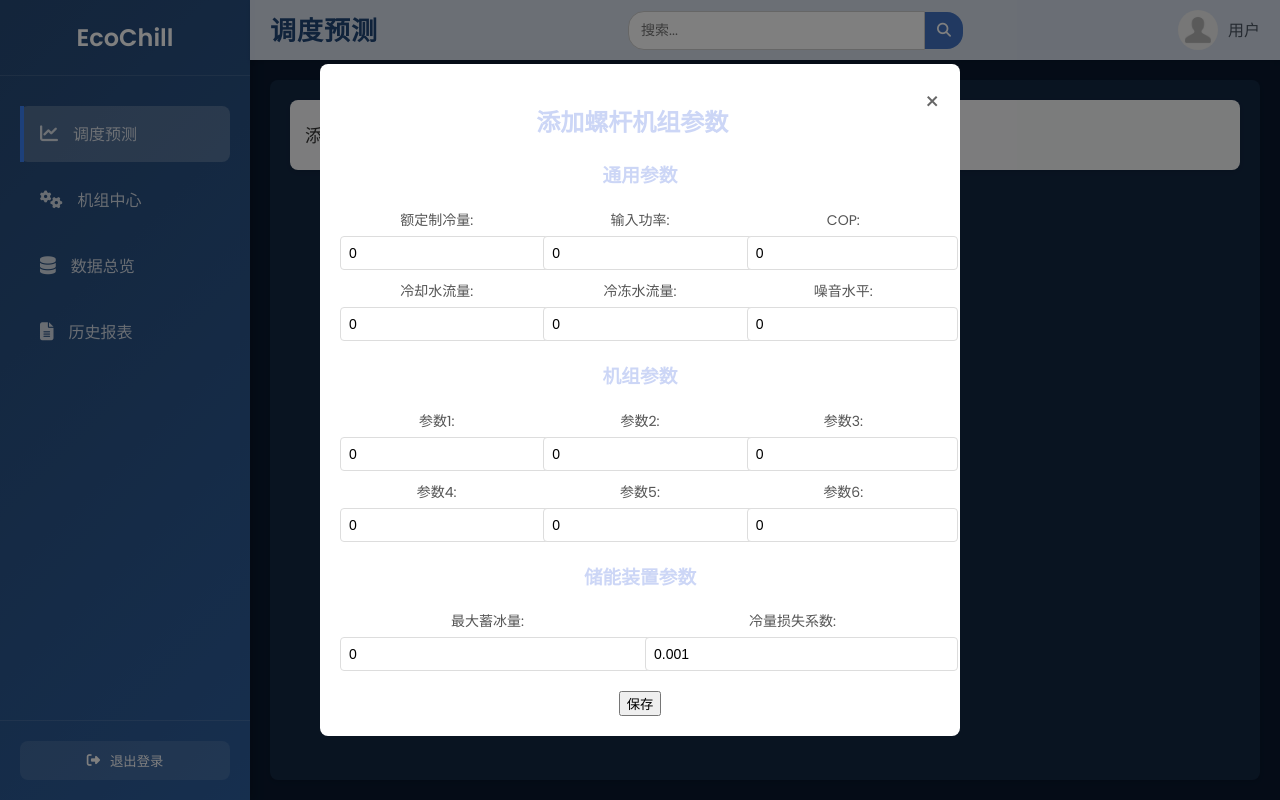
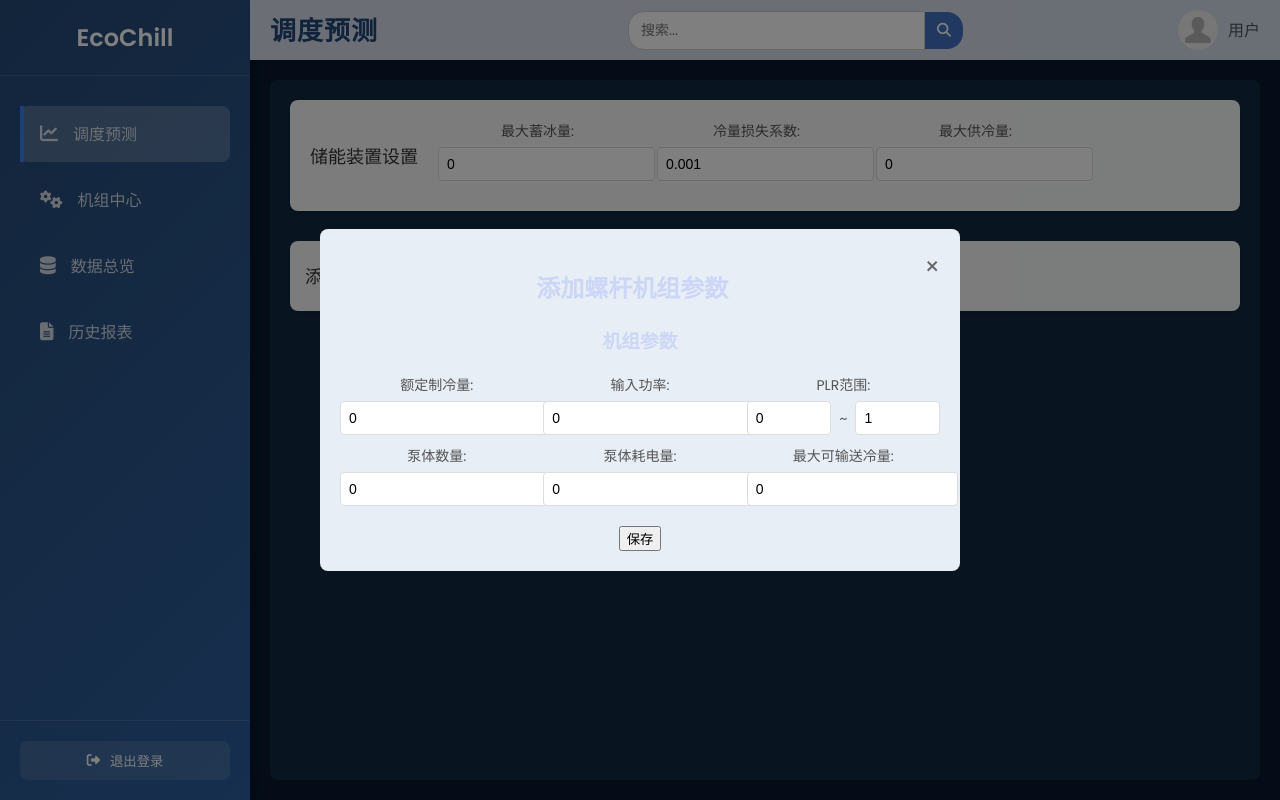
Before and after one commit to SharkPepper-77777/EcoChill, a Vue app: page / in a window 1280 px wide. Both pictures are taken after a click on the button "添加". Built offline with nearby package versions, Linux system fonts and the light colour scheme.

Commit message:
Update SchedulingPredictionView.vue

```diff
--- a/src/views/SchedulingPredictionView.vue
+++ b/src/views/SchedulingPredictionView.vue
@@ -1,67 +1,9 @@
 <template>
   <div>
-    <!-- 顶部栏 -->
-    <div class="top-bar">
-      <span class="label">添加机组</span>
-      <select v-model="selectedUnitType">
-        <option value="螺杆">螺杆机组</option>
-        <option value="基载">基载机组</option>
-        <option value="双工况">双工况机组</option>
-      </select>
-      <button @click="showModal = true">添加</button>
-    </div>
-
-    <!-- 弹窗 -->
-    <div v-if="showModal" class="modal">
-      <div class="modal-content">
-        <span class="close" @click="showModal = false">&times;</span>
-        <h2>添加{{ selectedUnitType }}机组参数</h2>
-
-        <!-- 通用参数 -->
-        <div class="section">
-          <h3>通用参数</h3>
-          <div class="param-row">
-            <div v-for="param in commonParams" :key="param.name" class="param-item">
-              <label :for="param.name">{{ param.label }}:</label>
-              <input :type="param.type" :id="param.name" v-model="param.value" />
-            </div>
-          </div>
-        </div>
-
-        <!-- 机组类型参数 -->
-        <div class="section">
-          <h3>机组参数</h3>
-          <!-- 螺杆和基载机组 -->
-          <div v-if="selectedUnitType === '螺杆' || selectedUnitType === '基载'">
-            <div class="param-row">
-              <div v-for="param in unitParams" :key="param.name" class="param-item">
-                <label :for="param.name">{{ param.label }}:</label>
-                <input :type="param.type" :id="param.name" v-model="param.value" />
-              </div>
-            </div>
-          </div>
-          <!-- 双工况机组 -->
-          <div v-if="selectedUnitType === '双工况'">
-            <h4>制冷模式参数</h4>
-            <div class="param-row">
-              <div v-for="param in coolingModeParams" :key="param.name" class="param-item">
-                <label :for="param.name">{{ param.label }}:</label>
-                <input :type="param.type" :id="param.name" v-model="param.value" />
-              </div>
-            </div>
-            <h4>制冰模式参数</h4>
-            <div class="param-row">
-              <div v-for="param in iceModeParams" :key="param.name" class="param-item">
-                <label :for="param.name">{{ param.label }}:</label>
-                <input :type="param.type" :id="param.name" v-model="param.value" />
-              </div>
-            </div>
-          </div>
-        </div>
-
-        <!-- 储能装置参数 -->
-        <div class="section">
-          <h3>储能装置参数</h3>
+    <!-- 储能装置参数设置框 -->
+    <div class="storage-settings">
+      <div class="storage-header">
+        <h3>储能装置设置</h3>
         <div class="param-row">
           <div class="param-item">
             <label for="max-ice-storage">最大蓄冰量:</label>
@@ -76,6 +18,114 @@
               v-model="storageParams.coolingLossCoefficient"
             />
           </div>
+          <div class="param-item">
+            <label for="max-cooling-capacity">最大供冷量:</label>
+            <input
+              id="max-cooling-capacity"
+              type="number"
+              v-model="storageParams.maxCoolingCapacity"
+            />
+          </div>
+        </div>
+      </div>
+    </div>
+
+    <!-- 顶部栏 -->
+    <div class="top-bar">
+      <span class="label">添加机组</span>
+      <select v-model="selectedUnitType">
+        <option value="螺杆">螺杆式冷水机组</option>
+        <option value="基载">基载离心式冷水机组</option>
+        <option value="双工况">双工况离心式冷水机组</option>
+      </select>
+      <button @click="showModal = true">添加</button>
+    </div>
+
+    <!-- 弹窗 -->
+    <div v-if="showModal" class="modal">
+      <div class="modal-content">
+        <span class="close" @click="showModal = false">&times;</span>
+        <h2>添加{{ selectedUnitType }}机组参数</h2>
+
+        <!-- 机组类型参数 -->
+        <div class="section">
+          <h3>机组参数</h3>
+          <!-- 螺杆和基载机组 -->
+          <div v-if="selectedUnitType === '螺杆' || selectedUnitType === '基载'">
+            <div class="param-row">
+              <div v-for="param in unitParams" :key="param.name" class="param-item">
+                <label :for="param.name">{{ param.label }}:</label>
+                <template v-if="param.type === 'range'">
+                  <div class="range-inputs">
+                    <input
+                      type="number"
+                      :id="`${param.name}-min`"
+                      v-model="param.value[0]"
+                      placeholder="最小值"
+                    />
+                    <span class="range-separator">~</span>
+                    <input
+                      type="number"
+                      :id="`${param.name}-max`"
+                      v-model="param.value[1]"
+                      placeholder="最大值"
+                    />
+                  </div>
+                </template>
+                <input v-else :type="param.type" :id="param.name" v-model="param.value" />
+              </div>
+            </div>
+          </div>
+          <!-- 双工况机组 -->
+          <div v-if="selectedUnitType === '双工况'">
+            <h4>制冷模式参数</h4>
+            <div class="param-row">
+              <div v-for="param in coolingModeParams" :key="param.name" class="param-item">
+                <label :for="param.name">{{ param.label }}:</label>
+                <template v-if="param.type === 'range'">
+                  <div class="range-inputs">
+                    <input
+                      type="number"
+                      :id="`${param.name}-min`"
+                      v-model="param.value[0]"
+                      placeholder="最小值"
+                    />
+                    <span class="range-separator">~</span>
+                    <input
+                      type="number"
+                      :id="`${param.name}-max`"
+                      v-model="param.value[1]"
+                      placeholder="最大值"
+                    />
+                  </div>
+                </template>
+                <input v-else :type="param.type" :id="param.name" v-model="param.value" />
+              </div>
+            </div>
+            <h4>制冰模式参数</h4>
+            <div class="param-row">
+              <div v-for="param in iceModeParams" :key="param.name" class="param-item">
+                <label :for="param.name">{{ param.label }}:</label>
+                <template v-if="param.type === 'range'">
+                  <div class="range-inputs">
+                    <input
+                      type="number"
+                      :id="`${param.name}-min`"
+                      v-model="param.value[0]"
+                      placeholder="最小值"
+                    />
+                    <span class="range-separator">~</span>
+                    <input
+                      type="number"
+                      :id="`${param.name}-max`"
+                      v-model="param.value[1]"
+                      placeholder="最大值"
+                    />
+                  </div>
+                </template>
+                <input v-else :type="param.type" :id="param.name" v-model="param.value" />
+              </div>
+            </div>
           </div>
         </div>
 
@@ -86,44 +136,39 @@
     <!-- 机组卡片展示 -->
     <div class="unit-list">
   <div v-for="unit in units" :key="unit.id" class="unit-card">
-        <!-- 顶部：编号和名称 -->
     <div class="card-header">
       <span class="unit-id">#{{ unit.id }}</span>
       <span class="unit-name">{{ unit.name }}</span>
     </div>
 
-        <!-- 中部：类型和通用参数 -->
     <div class="card-body">
       <div class="unit-type">类型: {{ unit.type }}</div>
+
+      <!-- 通用参数（螺杆和基载） -->
+      <div v-if="unit.type !== '双工况'">
         <div class="params-grid">
-            <div v-for="(value, key) in unit.commonParams" :key="key" class="param-row">
+          <div v-for="(value, key) in unit.unitParams" :key="key" class="param-row">
             <span class="param-name">{{ key }}:</span>
-              <span class="param-value">{{ value }}</span>
+            <span class="param-value">{{ formatParamValue(value) }}</span>
           </div>
         </div>
       </div>
 
-        <!-- 底部：机组参数 -->
-        <div class="card-footer">
-          <div v-if="unit.type === '螺杆' || unit.type === '基载'">
-            <div class="params-grid">
-              <div v-for="(value, key) in unit.unitParams" :key="key" class="param-row">
-                <span class="param-name">{{ key }}:</span>
-                <span class="param-value">{{ value }}</span>
-              </div>
-            </div>
-          </div>
-          <div v-if="unit.type === '双工况'">
+      <!-- 双工况参数 -->
+      <div v-else>
+        <h4>制冷模式参数</h4>
         <div class="params-grid">
           <div v-for="(value, key) in unit.coolingModeParams" :key="key" class="param-row">
             <span class="param-name">{{ key }}:</span>
-                <span class="param-value">{{ value }}</span>
+            <span class="param-value">{{ formatParamValue(value) }}</span>
           </div>
         </div>
+
+        <h4>制冰模式参数</h4>
         <div class="params-grid">
           <div v-for="(value, key) in unit.iceModeParams" :key="key" class="param-row">
             <span class="param-name">{{ key }}:</span>
-                <span class="param-value">{{ value }}</span>
+            <span class="param-value">{{ formatParamValue(value) }}</span>
           </div>
         </div>
       </div>
@@ -142,46 +187,39 @@ export default {
     return {
       selectedUnitType: '螺杆', // 默认选择螺杆机组
       showModal: false, // 控制弹窗显示
-      // 通用参数
-      commonParams: [
-        { name: 'ratedCoolingCapacity', label: '额定制冷量', type: 'number', value: 0 },
-        { name: 'inputPower', label: '输入功率', type: 'number', value: 0 },
-        { name: 'cop', label: 'COP', type: 'number', value: 0 },
-        { name: 'coolingWaterFlow', label: '冷却水流量', type: 'number', value: 0 },
-        { name: 'chilledWaterFlow', label: '冷冻水流量', type: 'number', value: 0 },
-        { name: 'noiseLevel', label: '噪音水平', type: 'number', value: 0 },
-      ],
       // 螺杆和基载机组参数
       unitParams: [
-        { name: 'param1', label: '参数1', type: 'number', value: 0 },
-        { name: 'param2', label: '参数2', type: 'number', value: 0 },
-        { name: 'param3', label: '参数3', type: 'number', value: 0 },
-        { name: 'param4', label: '参数4', type: 'number', value: 0 },
-        { name: 'param5', label: '参数5', type: 'number', value: 0 },
-        { name: 'param6', label: '参数6', type: 'number', value: 0 },
+        { name: 'param1', label: '额定制冷量', type: 'number', value: 0 },
+        { name: 'param2', label: '输入功率', type: 'number', value: 0 },
+        { name: 'param3', label: 'PLR范围', type: 'range', value: [0, 1] }, // 修改为范围类型
+        { name: 'param4', label: '泵体数量', type: 'number', value: 0 },
+        { name: 'param5', label: '泵体耗电量', type: 'number', value: 0 },
+        { name: 'param6', label: '最大可输送冷量', type: 'number', value: 0 },
       ],
       // 双工况机组制冷模式参数
       coolingModeParams: [
-        { name: 'coolingParam1', label: '制冷参数1', type: 'number', value: 0 },
-        { name: 'coolingParam2', label: '制冷参数2', type: 'number', value: 0 },
-        { name: 'coolingParam3', label: '制冷参数3', type: 'number', value: 0 },
-        { name: 'coolingParam4', label: '制冷参数4', type: 'number', value: 0 },
-        { name: 'coolingParam5', label: '制冷参数5', type: 'number', value: 0 },
-        { name: 'coolingParam6', label: '制冷参数6', type: 'number', value: 0 },
+        { name: 'param1', label: '额定制冷量', type: 'number', value: 0 },
+        { name: 'param2', label: '输入功率', type: 'number', value: 0 },
+        { name: 'param3', label: 'PLR范围', type: 'range', value: [0, 1] }, // 修改为范围类型
+        { name: 'param4', label: '泵体数量', type: 'number', value: 0 },
+        { name: 'param5', label: '泵体耗电量', type: 'number', value: 0 },
+        { name: 'param6', label: '最大可输送冷量', type: 'number', value: 0 },
+
       ],
       // 双工况机组制冰模式参数
       iceModeParams: [
-        { name: 'iceParam1', label: '制冰参数1', type: 'number', value: 0 },
-        { name: 'iceParam2', label: '制冰参数2', type: 'number', value: 0 },
-        { name: 'iceParam3', label: '制冰参数3', type: 'number', value: 0 },
-        { name: 'iceParam4', label: '制冰参数4', type: 'number', value: 0 },
-        { name: 'iceParam5', label: '制冰参数5', type: 'number', value: 0 },
-        { name: 'iceParam6', label: '制冰参数6', type: 'number', value: 0 },
+        { name: 'param1', label: '额定制冷量', type: 'number', value: 0 },
+        { name: 'param2', label: '输入功率', type: 'number', value: 0 },
+        { name: 'param3', label: 'PLR范围', type: 'range', value: [0, 1] }, // 修改为范围类型
+        { name: 'param4', label: '泵体数量', type: 'number', value: 0 },
+        { name: 'param5', label: '泵体耗电量', type: 'number', value: 0 },
+        { name: 'param6', label: '最大可输送冷量', type: 'number', value: 0 },
       ],
       // 储能装置参数
       storageParams: {
         maxIceStorage: 0,
         coolingLossCoefficient: 0.001,
+        maxCoolingCapacity: 0, // 新增最大供冷量
       },
       // 机组列表
       units: [],
@@ -197,37 +235,52 @@ export default {
   },
   methods: {
     // 保存机组
+    // 修改后的saveUnit方法
 saveUnit() {
   const unitData = {
     id: this.nextUnitId++,
-        name: `机组${this.nextUnitId}`,
+    name: `${this.selectedUnitType}机组${this.nextUnitId}`,
     type: this.selectedUnitType,
-        commonParams: this.commonParams.reduce((acc, param) => {
-          acc[param.name] = param.value;
-          return acc;
-        }, {}),
-        storageParams: { ...this.storageParams },
+    storageParams: { ...this.storageParams }
   };
 
   if (this.selectedUnitType === '螺杆' || this.selectedUnitType === '基载') {
     unitData.unitParams = this.unitParams.reduce((acc, param) => {
-          acc[param.name] = param.value;
+      acc[param.label] = param.value;
       return acc;
     }, {});
   } else if (this.selectedUnitType === '双工况') {
     unitData.coolingModeParams = this.coolingModeParams.reduce((acc, param) => {
-          acc[param.name] = param.value;
+      acc[param.label] = param.value;
       return acc;
     }, {});
     unitData.iceModeParams = this.iceModeParams.reduce((acc, param) => {
-          acc[param.name] = param.value;
+      acc[param.label] = param.value;
       return acc;
     }, {});
   }
 
   this.units.push(unitData);
   this.showModal = false;
+  this.resetParams(); // 添加重置参数的方法
 },
+methods: {
+  formatParamValue(value) {
+    return Array.isArray(value) ? value.join(' ~ ') : value;
+  },
+  resetParams() {
+    // 重置所有参数输入框
+    this.unitParams.forEach(param => {
+      param.value = param.type === 'range' ? [0, 1] : 0;
+    });
+    this.coolingModeParams.forEach(param => {
+      param.value = param.type === 'range' ? [0, 1] : 0;
+    });
+    this.iceModeParams.forEach(param => {
+      param.value = param.type === 'range' ? [0, 1] : 0;
+    });
+  }
+}
   },
 };
 </script>
@@ -238,6 +291,53 @@ export default {
 
 body {
   font-family: 'Roboto', sans-serif;
+}
+
+/* 储能装置参数设置框 */
+.storage-settings {
+  margin-bottom: 30px;
+  padding: 20px;
+  background-color: #f8f9fa;
+  border-radius: 8px;
+  box-shadow: 0 2px 4px rgba(0, 0, 0, 0.1);
+}
+
+.storage-header {
+  display: flex;
+  align-items: center;
+  gap: 20px;
+}
+
+.storage-settings h3 {
+  margin: 0;
+  font-size: 18px;
+  font-weight: 500;
+  color: #333;
+}
+
+.storage-settings .param-row {
+  display: flex;
+  gap: 20px;
+  align-items: center;
+}
+
+.storage-settings .param-item {
+  flex: 1;
+}
+
+.storage-settings label {
+  display: block;
+  margin-bottom: 5px;
+  font-size: 14px;
+  color: #555;
+}
+
+.storage-settings input {
+  width: 100%;
+  padding: 8px;
+  border: 1px solid #ddd;
+  border-radius: 4px;
+  font-size: 14px;
 }
 
 /* 顶部栏 */
@@ -290,7 +390,7 @@ body {
   align-items: center;
 }
 .modal-content {
-  background-color: white;
+  background-color: #E8EEF6;
   padding: 20px;
   border-radius: 8px;
   width: 600px;
@@ -338,11 +438,11 @@ body {
 }
 .unit-card {
   flex: 1 1 calc(33.33% - 20px);
-  border: 1px solid #ddd;
+  border: 1px solid #F4F7FB;
   padding: 15px;
   border-radius: 8px;
   box-shadow: 0 2px 5px rgba(0, 0, 0, 0.1);
-  background-color: #fff;
+  background-color: #F4F7FB;
 }
 .unit-card.placeholder {
   visibility: hidden; /* 占位符不可见 */
@@ -393,4 +493,16 @@ body {
 .card-footer {
   margin-top: 10px;
 }
+.range-inputs {
+  display: flex;
+  align-items: center;
+  gap: 8px;
+}
+.range-inputs input {
+  flex: 1;
+  width: 100%;
+}
+.range-separator {
+  color: #666;
+}
 </style>
```
Lines whose indentation alone changed are shown as unchanged.
